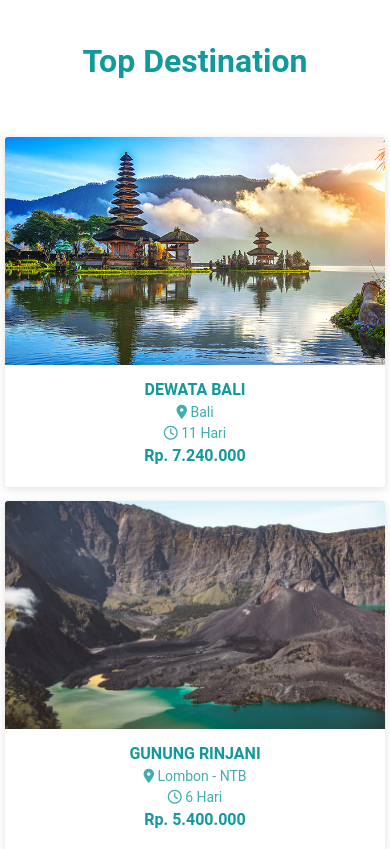
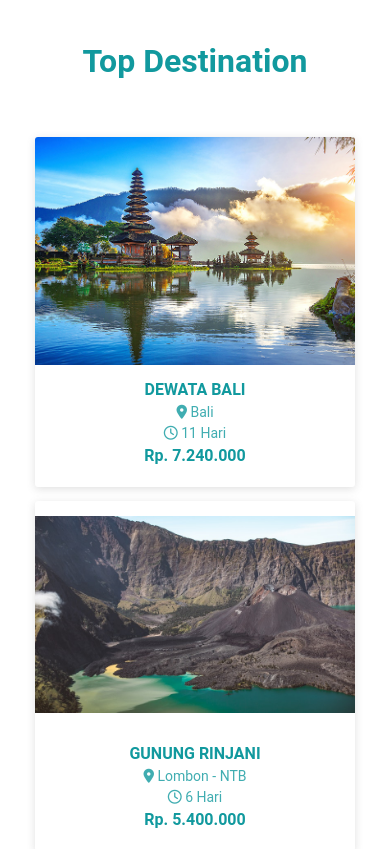
Before and after one commit to keeplearn99/keeplearn99.github.io, a plain HTML site: page index.html in a window 390 px wide. Shown: the part 860-1709 px from the top of the page. Drawn offline with Linux system fonts and the light colour scheme.

Commit message:
Update responsive.css
change max width content2

```diff
--- a/responsive.css
+++ b/responsive.css
@@ -71,7 +71,7 @@
     /* =========== main content 2 =========== */
     .card-wrapper {
         width: 100%;
-        min-width: 380px;
+        min-width: 320px;
     }
     .card-wrapper .card-thumb img {
         width: 100%;
```
